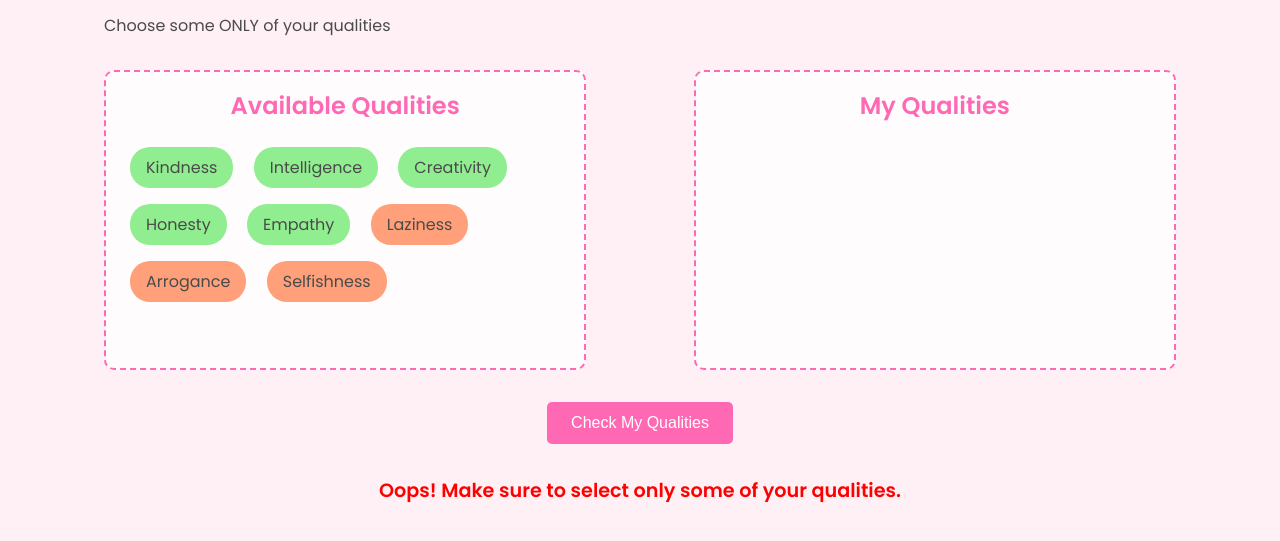
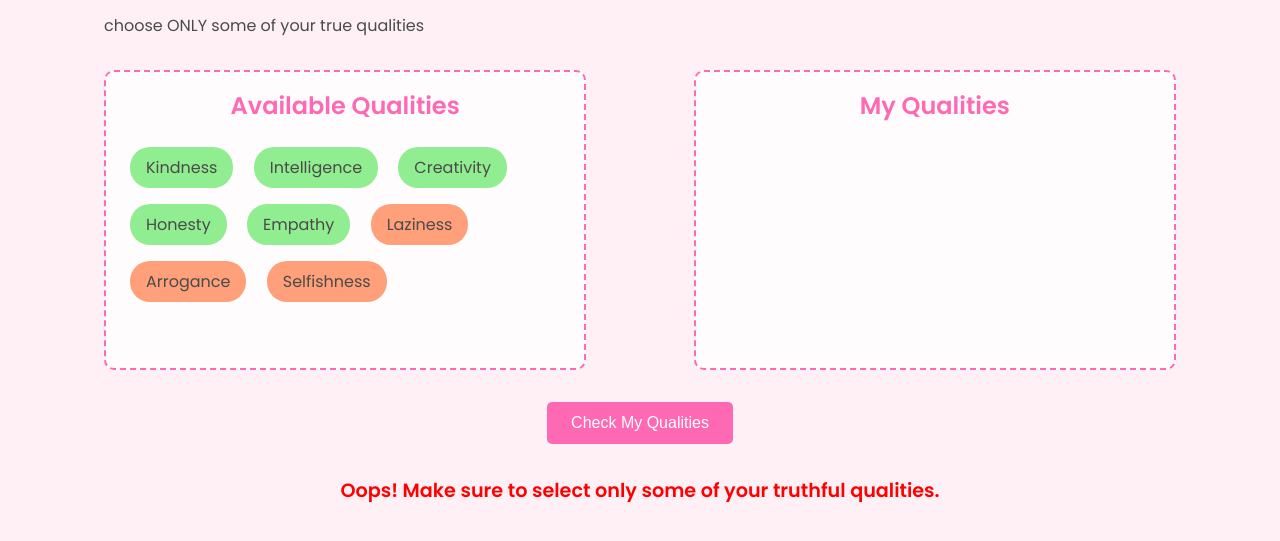
Before and after one commit to DopeVibesOnly/anna.io, a plain HTML site: page qualities.html in a window 1280 px wide. Both pictures are taken after a click on the button "Check My Qualities". Shown: the part 153-694 px from the top of the page. Drawn offline with nearby package versions, Linux system fonts and the light colour scheme.

Commit message:
Update qualities.html

```diff
--- a/qualities.html
+++ b/qualities.html
@@ -166,7 +166,7 @@
 
       <main>
         <h1>Qualities</h1>
-    <p>Choose some ONLY of your qualities</p>
+        <p>choose ONLY some of your true qualities</p>
 
         <div class="qualities-container">
           <div class="qualities-box" id="available-qualities">
@@ -243,7 +243,7 @@
             });
 
             if (allPositive && selectedQualities.length > 0) {
-          feedback.textContent = "Great job! You've selected some of your qualities";
+              feedback.textContent = "Great job! You've selected some of your truthful qualities!";
               feedback.style.color = 'green';
               confetti({
                 particleCount: 100,
@@ -251,7 +251,7 @@
                 origin: { y: 0.6 }
               });
             } else {
-          feedback.textContent = "Oops! Make sure to select only some of your qualities.";
+              feedback.textContent = "Oops! Make sure to select only some of your truthful qualities.";
               feedback.style.color = 'red';
             }
           });
```
Lines whose indentation alone changed are shown as unchanged.
